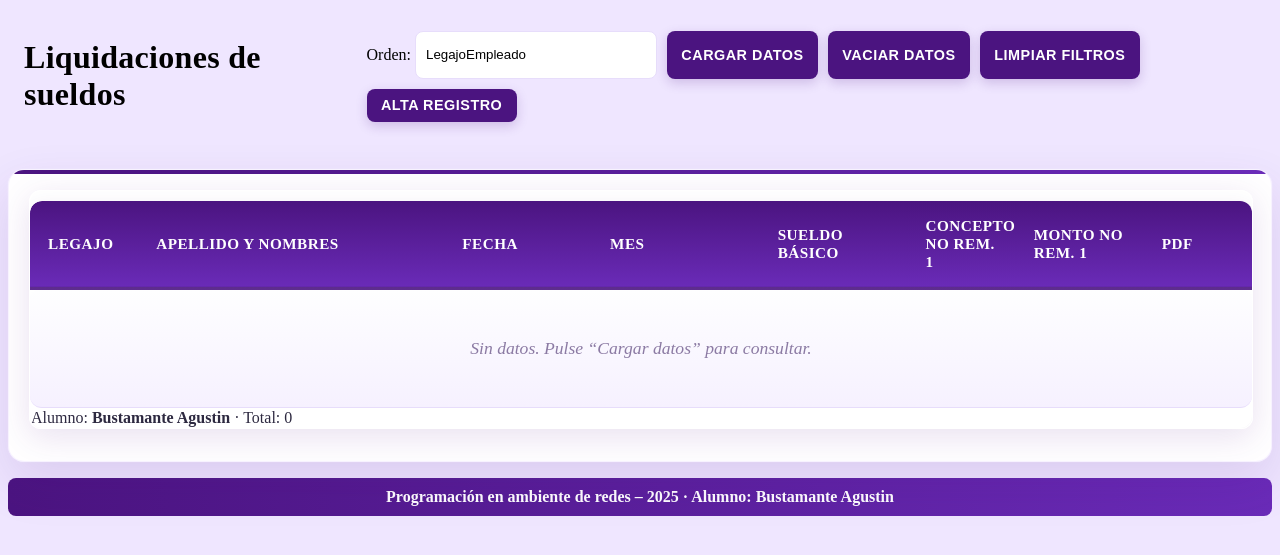
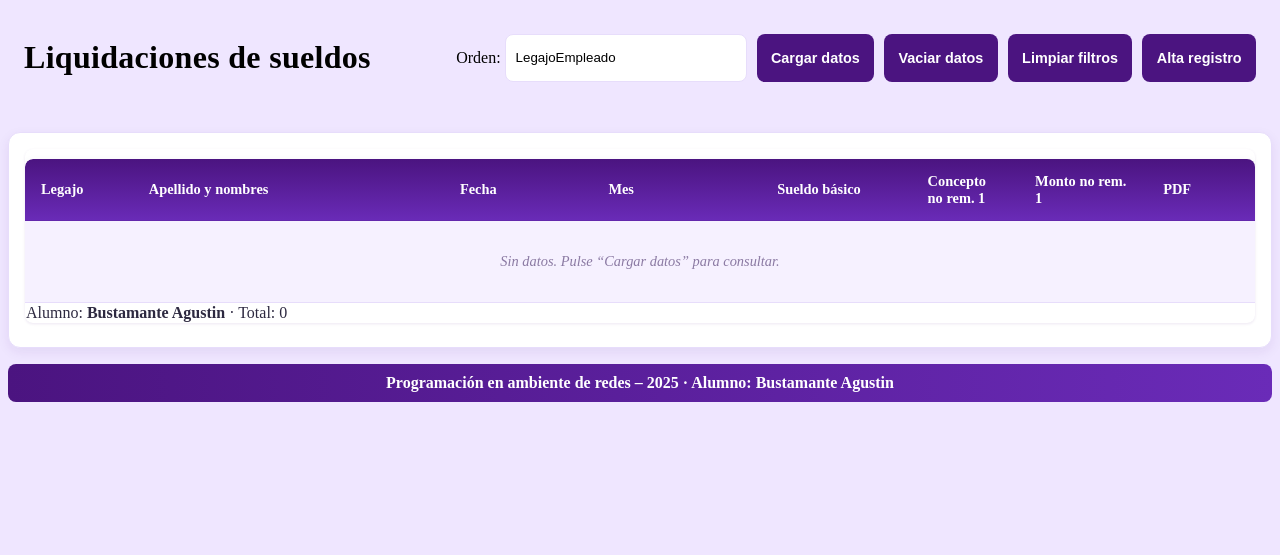
Before and after one commit to agusbustamante/ejercicios, a PHP site: page /ejercicios/Php/11sesiones/app_modulo1/index.html in a window 1280 px wide. Shown: the top 555 px of the page. Run offline with PHP 8.4, Linux system fonts and the light colour scheme; the visitor is signed in with stand-in values (Sample User, id 1); data that the repository does not hold is empty.

Commit message:
Update styles.css

```diff
--- a/ejercicios/Php/11sesiones/app_modulo1/styles.css
+++ b/ejercicios/Php/11sesiones/app_modulo1/styles.css
@@ -15,30 +15,15 @@ body.vista-simple{
 /* Altura fija estimada del header; usada para separar el thead sticky */
 :root{ --header-height: 72px; }
 
-/* Contenedor principal con efecto glass */
+/* Contenedor principal limpio */
 .vista-simple .contenedor-tabla{
   max-width: 1280px;
   margin: 24px auto 0;
-  background: rgba(255,255,255,0.95);
-  backdrop-filter: blur(20px);
-  border-radius: 16px;
-  box-shadow:
-    0 20px 50px rgba(75,20,128,.12),
-    0 0 0 1px rgba(255,255,255,0.1);
-  border: 1px solid rgba(239,230,255,0.5);
-  padding: 20px 20px 32px;
-  position: relative;
-  overflow: hidden;
-}
-
-.vista-simple .contenedor-tabla::before{
-  content: '';
-  position: absolute;
-  top: 0;
-  left: 0;
-  right: 0;
-  height: 4px;
-  background: linear-gradient(90deg, var(--violeta) 0%, var(--violeta-med) 100%);
+  background: #fff;
+  border-radius: 12px;
+  box-shadow: 0 4px 12px rgba(75,20,128,.08);
+  border: 1px solid var(--borde);
+  padding: 16px 16px 24px;
 }
 
 /* Encabezado superior */
@@ -65,48 +50,39 @@ body.vista-simple{
   border-spacing: 0;
   color: var(--texto);
   margin-top: 10px;
-  border-radius: 12px;
+  border-radius: 8px;
   overflow: hidden;
-  box-shadow: 0 4px 20px rgba(75,20,128,.08);
+  box-shadow: 0 2px 8px rgba(75,20,128,.06);
 }
 
 .vista-simple thead th{
   background: linear-gradient(135deg, var(--violeta) 0%, var(--violeta-med) 100%);
   color: #fff;
   text-align: left;
-  font-weight: 800;
-  padding: 16px 18px;
-  font-size: 0.95rem;
-  letter-spacing: 0.5px;
-  text-transform: uppercase;
-  position: relative;
-  border-bottom: 3px solid rgba(255,255,255,0.1);
+  font-weight: 700;
+  padding: 14px 16px;
+  font-size: 0.9rem;
+  position: static;
 }
 
-.vista-simple thead th:first-child{ border-top-left-radius: 12px; }
-.vista-simple thead th:last-child{ border-top-right-radius: 12px; }
+.vista-simple thead th:first-child{ border-top-left-radius: 8px; }
+.vista-simple thead th:last-child{ border-top-right-radius: 8px; }
 
 .vista-simple tbody td{
-  padding: 16px 18px;
+  padding: 14px 16px;
   border-bottom: 1px solid var(--borde);
   font-size: 0.9rem;
-  font-weight: 500;
-  transition: all 0.2s ease;
   background: #fff;
+  transition: background-color 0.2s ease;
 }
 
 .vista-simple tbody tr:nth-child(odd) td{
-  background: linear-gradient(180deg, #fefeff 0%, var(--lavanda-2) 100%);
+  background: var(--lavanda-2);
 }
 
 .vista-simple tbody tr:hover td{
-  background: linear-gradient(135deg, #f8f4ff 0%, #ede3ff 100%);
-  transform: translateY(-1px);
-  box-shadow: 0 2px 8px rgba(75,20,128,.12);
+  background: #f1e9ff;
 }
-
-.vista-simple tbody tr:last-child td:first-child{ border-bottom-left-radius: 12px; }
-.vista-simple tbody tr:last-child td:last-child{ border-bottom-right-radius: 12px; }
 
 /* Inputs y fila de filtros: ocultar como en la 2da imagen */
 .vista-simple .fila-filtros,
@@ -153,58 +129,46 @@ body.vista-simple [data-row="filtros"]{
   border-radius:8px; padding:6px 10px;
 }
 
-/* Botones principales mejorados */
+/* Botones principales estables */
 .boton{
-  background: linear-gradient(135deg, var(--violeta) 0%, var(--violeta-med) 100%);
+  background: var(--violeta);
   color: #fff;
   border: 0;
-  padding: 12px 24px;
-  border-radius: 10px;
+  padding: 10px 20px;
+  border-radius: 8px;
   font-weight: 700;
   font-size: 0.9rem;
   cursor: pointer;
-  transition: all 0.3s ease;
-  text-transform: uppercase;
-  letter-spacing: 0.5px;
-  box-shadow: 0 4px 12px rgba(75,20,128,.2);
+  transition: background-color 0.2s ease;
 }
 .boton:hover{
-  background: linear-gradient(135deg, var(--violeta-osc) 0%, var(--violeta) 100%);
-  transform: translateY(-2px);
-  box-shadow: 0 6px 20px rgba(75,20,128,.3);
+  background: var(--violeta-osc);
 }
 
-/* Botones de acción mejorados */
+/* Botones de acción simples y estables */
 .boton-accion{
-  background: linear-gradient(135deg, #fff 0%, #f8f6ff 100%);
+  background: #fff;
   color: var(--violeta-med);
-  border: 2px solid var(--violeta-med);
-  padding: 8px 16px;
-  border-radius: 8px;
-  font-weight: 700;
+  border: 1px solid var(--violeta-med);
+  padding: 6px 12px;
+  border-radius: 6px;
+  font-weight: 600;
   font-size: 0.85rem;
   cursor: pointer;
-  transition: all 0.3s ease;
-  text-transform: uppercase;
-  letter-spacing: 0.5px;
-  box-shadow: 0 2px 4px rgba(75,20,128,.1);
+  transition: all 0.2s ease;
 }
 .boton-accion:hover{
-  background: linear-gradient(135deg, var(--violeta-med) 0%, var(--violeta) 100%);
+  background: var(--violeta-med);
   color: #fff;
-  transform: translateY(-2px);
-  box-shadow: 0 4px 12px rgba(75,20,128,.25);
 }
 
-/* Wrapper de tabla con efecto glass */
+/* Wrapper de tabla simple */
 .tabla-wrapper{
   width: 100%;
   overflow: auto;
-  border-radius: 12px;
-  background: rgba(255,255,255,0.9);
-  backdrop-filter: blur(10px);
-  border: 1px solid rgba(255,255,255,0.2);
-  box-shadow: 0 8px 32px rgba(75,20,128,.12);
+  border-radius: 8px;
+  background: #fff;
+  box-shadow: 0 1px 3px rgba(75,20,128,.1);
 }
 
 /* Table column sizing for better alignment */
@@ -221,14 +185,13 @@ body.vista-simple [data-row="filtros"]{
 /* Slightly increase spacing for the concept column so it's not too close */
 .vista-simple thead th:nth-child(6), .vista-simple tbody td:nth-child(6){ padding-left:18px; }
 
-/* Columnas numéricas con mejor alineación */
+/* Columnas numéricas con alineación simple */
 .vista-simple tbody td:nth-child(5),
 .vista-simple tbody td:nth-child(7){
   text-align: right;
   font-variant-numeric: tabular-nums;
   font-weight: 600;
   color: var(--violeta-osc);
-  background: linear-gradient(90deg, transparent 0%, rgba(107,43,184,0.03) 100%);
 }
 
 /* Make header visually elevated and clear */
@@ -244,15 +207,13 @@ body.vista-simple [data-row="filtros"]{
 .vista-simple tbody td:nth-child(5),
 .vista-simple tbody td:nth-child(7){ text-align:right; font-variant-numeric: tabular-nums; }
 
-/* Estado vacío mejorado */
+/* Estado vacío simple */
 .vista-simple tbody td[colspan]{
   text-align: center;
   color: #8b7aa3;
-  padding: 48px 16px;
+  padding: 32px 16px;
   font-style: italic;
-  font-size: 1.1rem;
-  background: linear-gradient(135deg, #fefeff 0%, #f6f1ff 100%);
-  border-radius: 8px;
+  background: var(--lavanda-2);
 }
 
 /* Modal styles */
```
